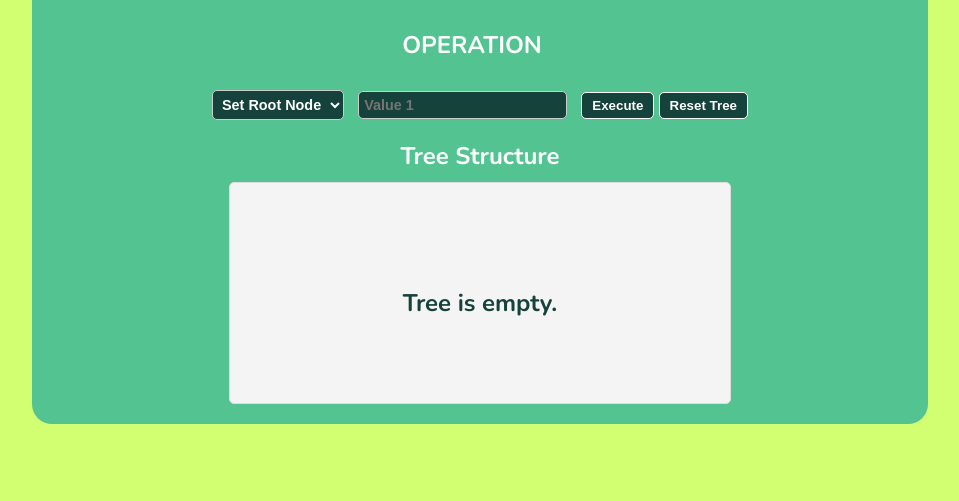
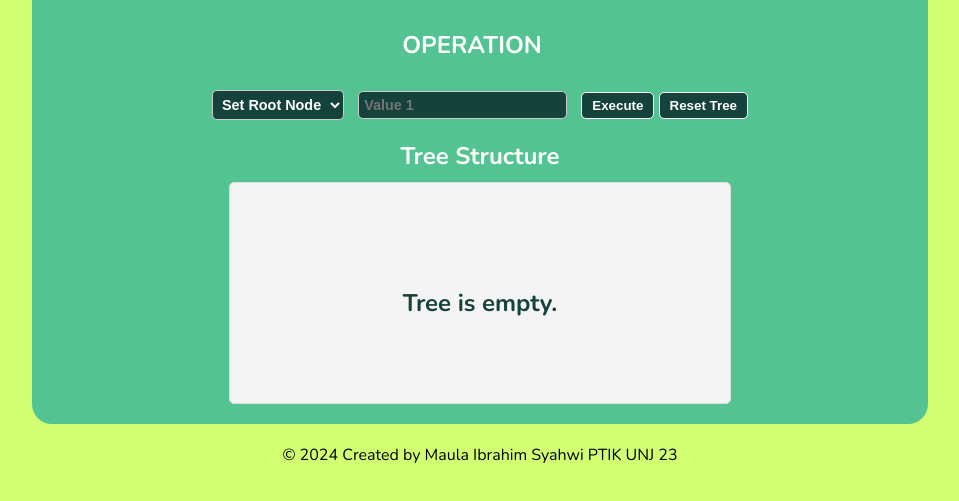
Before and after one commit to maulaibrahimsyahwi/TUGAS-STRUKTUR-DATA-SEM-121, a plain HTML site: page Membuat TREE/JavaScript/index.html in a window 1280 px wide. Shown: the part 151-652 px from the top of the page, without its empty margins (160-1119 px from the left). Drawn offline with nearby package versions, Linux system fonts and the light colour scheme.

Commit message:
Menambahkan Footer

```diff
--- a/Membuat TREE/JavaScript/index.html
+++ b/Membuat TREE/JavaScript/index.html
@@ -37,7 +37,7 @@
         </div>
       </div>
     </div>
-
+    <footer>&#169; 2024 Created by Maula Ibrahim Syahwi PTIK UNJ 23</footer>
     <script src="script.js"></script>
   </body>
 </html>
--- a/Membuat TREE/JavaScript/style.css
+++ b/Membuat TREE/JavaScript/style.css
@@ -8,6 +8,8 @@
 body {
   font-family: "Nunito", sans-serif;
   display: flex;
+  align-items: center;
+  flex-direction: column;
   justify-content: center;
   margin: 50px auto;
   box-sizing: border-box;
@@ -131,3 +133,8 @@ button {
   color: #16423c;
   font-weight: bold;
 }
+
+footer {
+  margin-top: 20px;
+  margin-bottom: -10px;
+}
```
